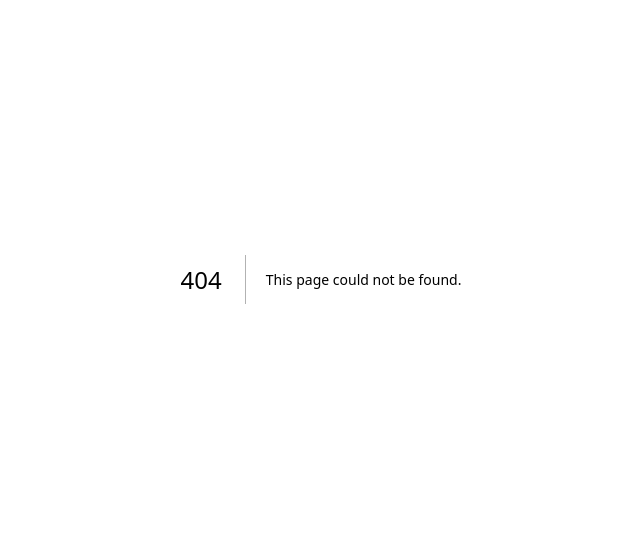
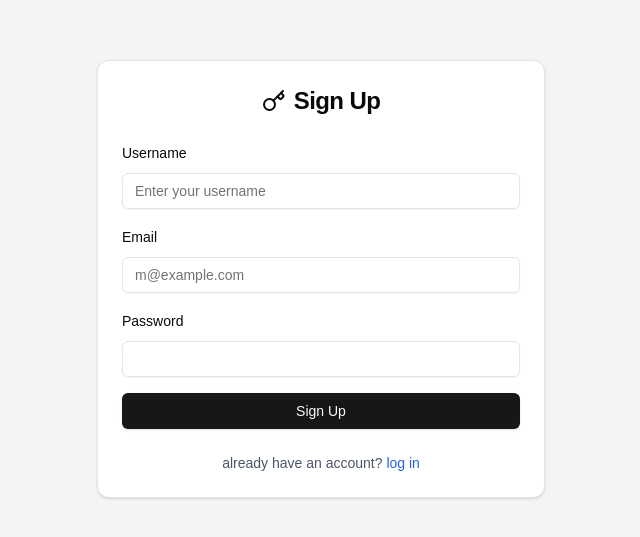
Before and after one commit to Sandeshjadhav22/apivault, a Next.js app: page /signup in a window 1280 px wide. Before the commit this address had no page. Shown: the part 121-658 px from the top of the page, without its empty margins (319-959 px from the left). Built offline with nearby package versions, Linux system fonts and the light colour scheme.

Commit message:
signup page

```diff
--- /dev/null
+++ b/app/(auth)/signup/page.tsx
@@ -0,0 +1,129 @@
+"use client";
+import { Button } from "@/components/ui/button";
+import {
+  Card,
+  CardContent,
+  CardFooter,
+  CardHeader,
+  CardTitle,
+} from "@/components/ui/card";
+import { Input } from "@/components/ui/input";
+import { Label } from "@/components/ui/label";
+import { Key } from "lucide-react";
+import { useRouter } from "next/navigation";
+import React, { useState } from "react";
+
+const signUp = () => {
+  const router = useRouter();
+  const [formData, setFormData] = useState({
+    username: "",
+    email: "",
+    password: "",
+  });
+
+  const [error, setError] = useState("");
+  const [success, setSuccess] = useState("");
+
+  const handleChange = (event: React.ChangeEvent<HTMLInputElement>) => {
+    const { id, value } = event.target;
+    setFormData((prev) => ({ ...prev, [id]: value }));
+  };
+
+  const handleSubmit = async (event: React.FormEvent<HTMLFormElement>) => {
+    event.preventDefault();
+    setError("");
+    setSuccess("");
+
+    try {
+      const response = await fetch(
+        "https://apivalut-backend.vercel.app/api/users/signup",
+        {
+          method: "POST",
+          headers: {
+            "Content-Type": "application/json",
+          },
+          body: JSON.stringify(formData),
+        }
+      );
+
+      if (!response.ok) {
+        const data = await response.json();
+        setError(data.message || "failed to signup");
+        return;
+      }
+
+      setSuccess("Signup successfull");
+      setTimeout(()=>{
+      router.push("/")
+      },2000)
+    } catch (error) {
+      setError("Something went wrong. Please try again.");
+      console.error("Error during signup:", error);
+    }
+
+    console.log("Sign in submitted");
+  };
+  return (
+    <div className="min-h-screen flex items-center justify-center bg-gray-100 px-4 sm:px-6 lg:px-8">
+      <Card className="w-full max-w-md">
+        <CardHeader className="space-y-1">
+          <div className="flex items-center justify-center">
+            <Key className="h-6 w-6 mr-2" />
+            <CardTitle className="text-2xl font-bold">Sign Up</CardTitle>
+          </div>
+        </CardHeader>
+        <CardContent>
+          <form onSubmit={handleSubmit} className="space-y-4">
+            <div className="space-y-2">
+              <Label htmlFor="username">Username</Label>
+              <Input
+                id="username"
+                placeholder="Enter your username"
+                value={formData.username}
+                required
+                onChange={handleChange}
+              />
+            </div>
+            <div className="space-y-2">
+              <Label htmlFor="email">Email</Label>
+              <Input
+                id="email"
+                type="email"
+                placeholder="m@example.com"
+                value={formData.email}
+                onChange={handleChange}
+                required
+              />
+            </div>
+            <div className="space-y-2">
+              <Label htmlFor="password">Password</Label>
+              <Input
+                id="password"
+                type="password"
+                value={formData.password}
+                onChange={handleChange}
+                required
+              />
+            </div>
+            <Button type="submit" className="w-full">
+              Sign Up
+            </Button>
+          </form>
+
+          {error && <p className="text-red-500 mt-4">{error}</p>}
+          {success && <p className="text-green-500 mt-4">{success}</p>}
+        </CardContent>
+        <CardFooter>
+          <p className="text-sm text-center w-full text-gray-600">
+            already have an account?{" "}
+            <a href="#" className="font-medium text-blue-600 hover:underline">
+              log in
+            </a>
+          </p>
+        </CardFooter>
+      </Card>
+    </div>
+  );
+};
+
+export default signUp;
--- a/app/projects/create/page.tsx
+++ b/app/projects/create/page.tsx
@@ -36,10 +36,11 @@ export default function CreateProject() {
 
   const handleSubmit = (e: React.FormEvent) => {
     e.preventDefault()
-    // Here you would typically send the data to your backend
+
     console.log('Project Name:', projectName)
     console.log('API Keys:', apiKeys)
-    // Reset form after submission
+
+
     setProjectName('')
     setApiKeys([{ name: '', key: '' }])
   }
```
